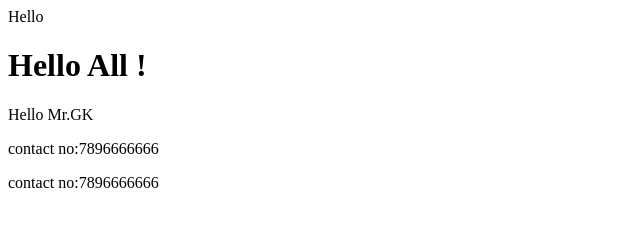
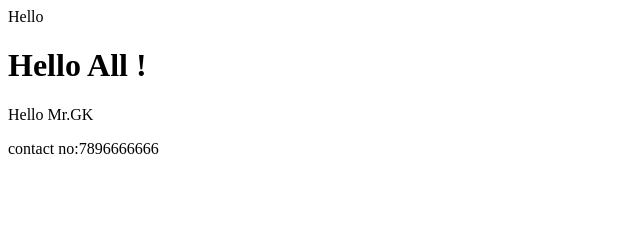
Before and after one commit to KARKY-GITHUB/EXAMPLEPROJ, a plain HTML site: page index.html in a window 1280 px wide. Shown: the whole page, without its empty margins (0-640 px from the left). Drawn offline with Linux system fonts and the light colour scheme.

Commit message:
index updated

```diff
--- a/index.html
+++ b/index.html
@@ -1,4 +1,3 @@
 <html><head>Hello</head><h1>Hello All !</h1></html>
 <p>Hello Mr.GK</p>
 <p>contact no:7896666666</p>
-<p>contact no:7896666666</p>
```
